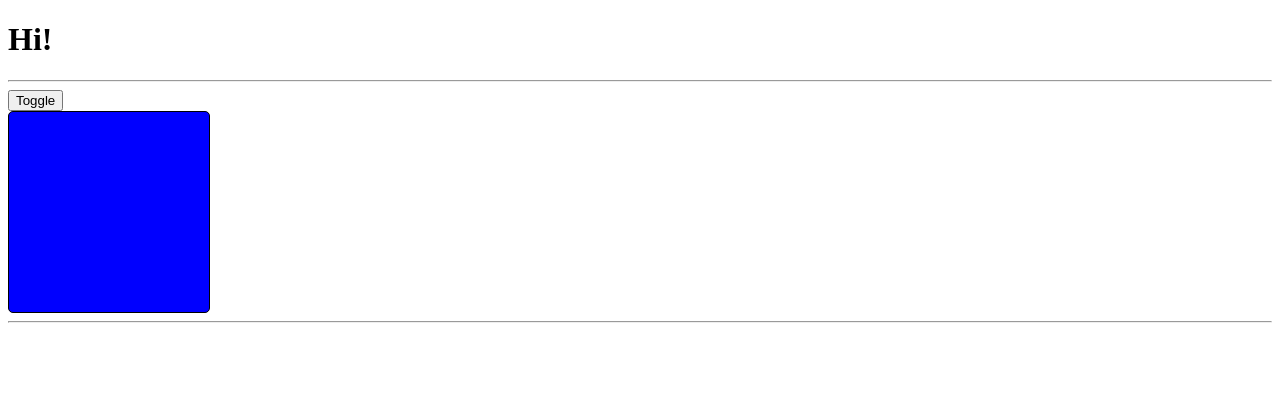
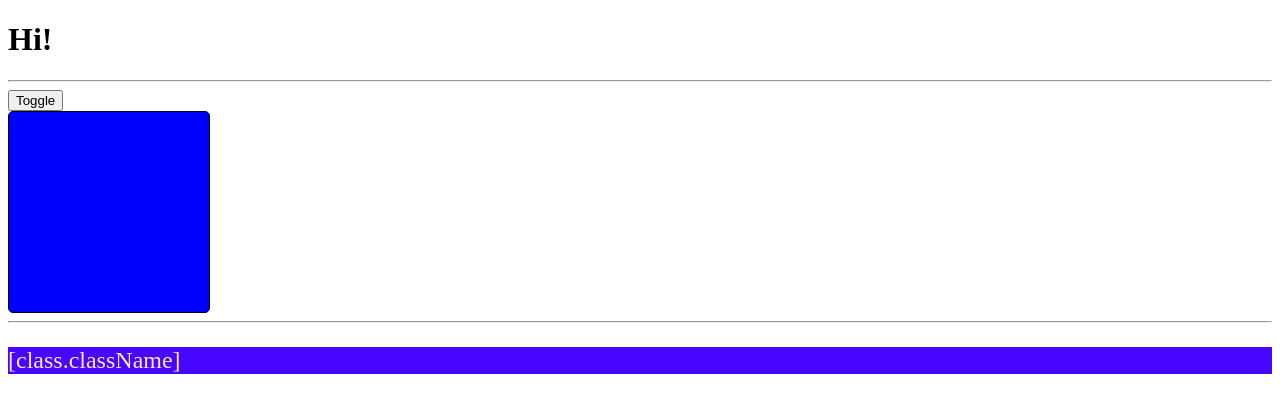
Before and after one commit to Chuchundrium/Angular-theory, an Angular app: page / in a window 1280 px wide. Shown: the top 412 px of the page. Built offline with nearby package versions, Linux system fonts and the light colour scheme.

Commit message:
"12-ngClass"

```diff
--- a/src/app/app.component.html
+++ b/src/app/app.component.html
@@ -10,3 +10,7 @@
   }">
 </div>
 <hr>
+<p
+  [class.blue]="!backgroundToggle"
+  [class.red]="backgroundToggle"
+>[class.className]</p>
--- a/src/app/app.component.scss
+++ b/src/app/app.component.scss
@@ -0,0 +1,10 @@
+.red {
+  background: #ff5147;
+  font-weight: bold;
+}
+
+.blue {
+  background: #4606ff;
+  font-size: 1.5rem;
+  color: bisque;
+}
```
Also changed, not shown: 1 other file (tests, documents, lock files or other folders).
